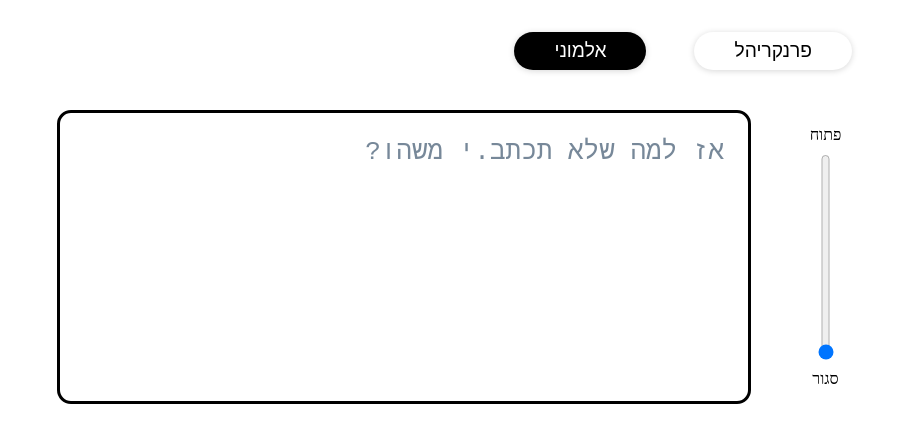
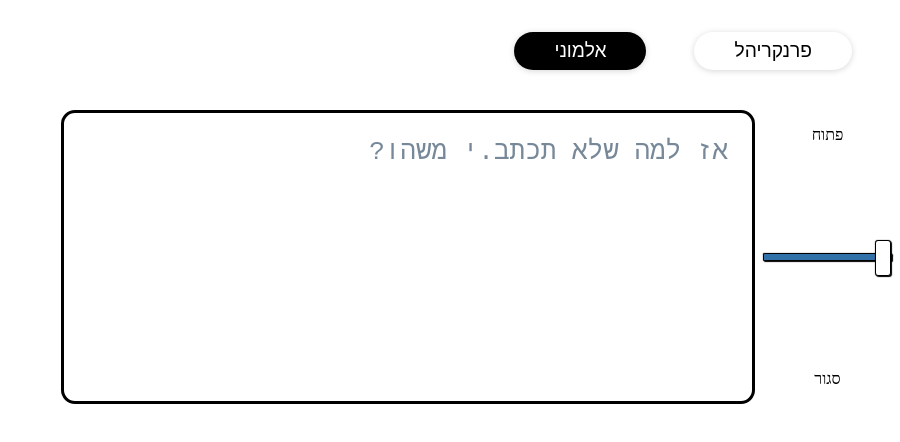
Before and after one commit to Adir-SL/gal, a plain HTML site: page index.html in a window 1280 px wide. Shown: the whole page, without its empty margins (380-1280 px from the left). Drawn offline with Linux system fonts and the light colour scheme.

Commit message:
Update index.html

```diff
--- a/index.html
+++ b/index.html
@@ -5,6 +5,7 @@
     <meta http-equiv="X-UA-Compatible" content="IE=edge">
     <meta name="viewport" content="width=device-width, initial-scale=1.0">
     <title>Variable Fonts Experiment</title>
+    <link rel="stylesheet" href="slider.css">
     <style>
         .fontText{
             height: 30vh;
```
